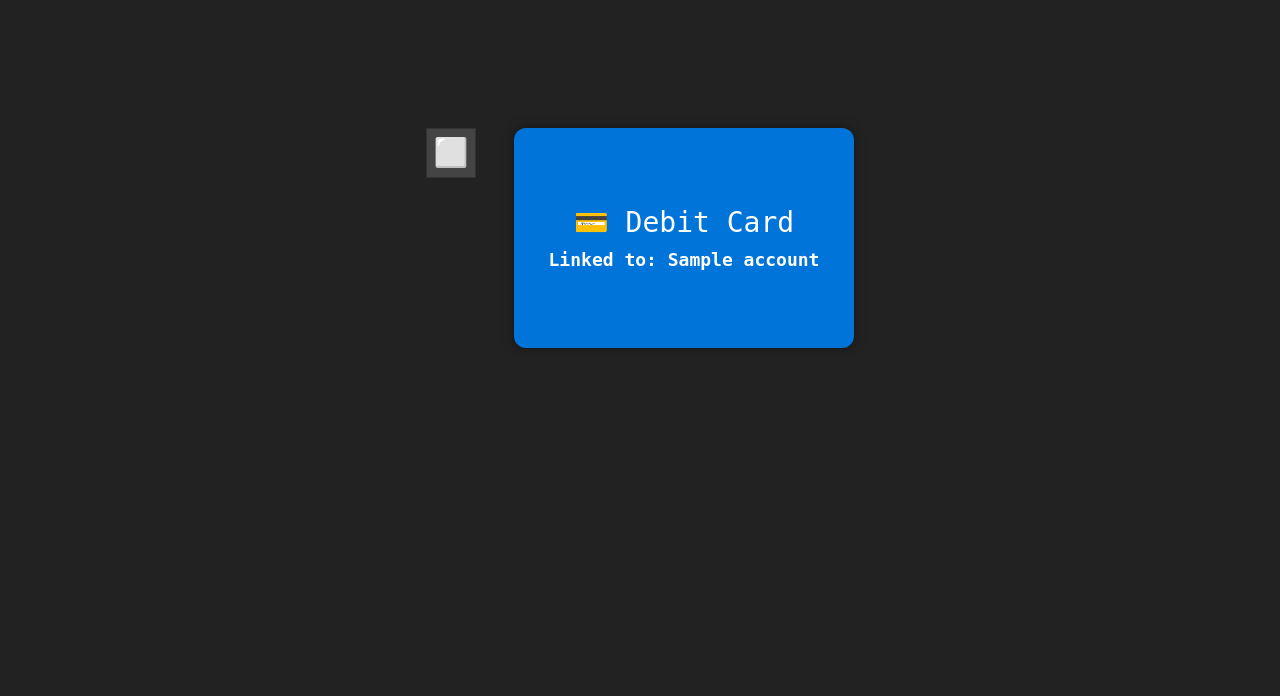
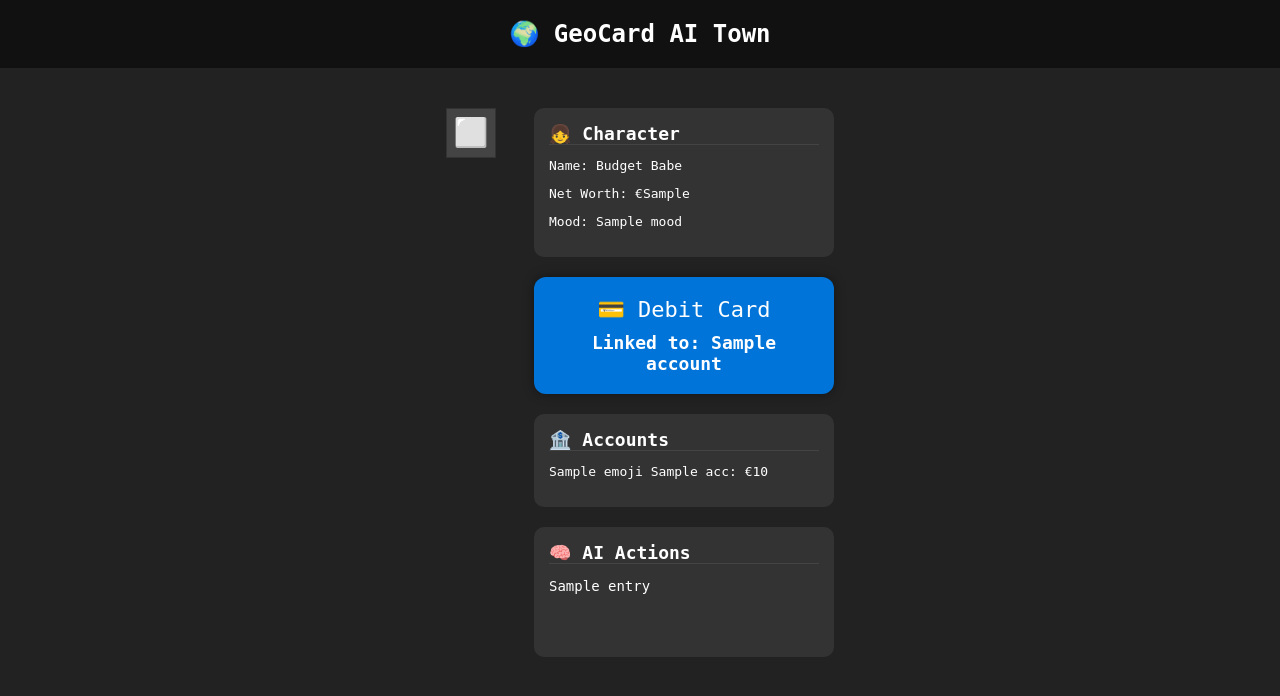
Before and after one commit to czek0/geocard, a Flask app: template SmartSpendAITown/templates/map.html in a window 1280 px wide. Shown: the top 696 px of the page. Run offline with Flask 3, Linux system fonts and the light colour scheme; the template is opened without the code that fills it: most values are stand-ins (such as "Sample title", 1, 10 or a date in 2020); parts of the project's set-up code (start-up, migrations or seed data) failed here and were passed over.

Commit message:
Added more spice to the demo

```diff
--- a/SmartSpendAITown/app.py
+++ b/SmartSpendAITown/app.py
@@ -12,9 +12,15 @@ N = 10  # Grid size
 
 grid_data = {'pos': [0, 0]}
 store_locations = {
-    "2,3": "Starbucks", "1,1": "Albert Heijn", "5,5": "Zara",
-    "7,2": "Etos", "8,8": "Planet Fitness", "3,6": "De Drie Gezusters"
+    "2,3": "Starbucks",
+    "1,1": "Albert Heijn",
+    "5,5": "Zara",
+    "7,2": "Etos",
+    "8,8": "Spa",
+    "3,6": "Tulip Cafe",
+    "4,5": "Hair Salon"
 }
+
 
 categories = ["groceries", "cafe", "shopping", "skincare", "fitness", "nightlife", "other"]
 category_to_account_id = {}
@@ -48,7 +54,7 @@ category_to_account_id = {}
 # Output the final mapping
 if not accounts:
     for cat in categories:
-        print(f"Creating account: {category}")
+        print(f"Creating account: {cat}")
 
         new_account_response = MonetaryAccountBankApiObject.create(
             currency="EUR",
@@ -118,7 +124,39 @@ def classify_store_nvidia(store_name):
 
 @app.route('/')
 def index():
-    return render_template('map.html', grid_size=N, pos=grid_data['pos'], stores=store_locations)
+    # Fetch balances to render live accounts
+    accounts = MonetaryAccountBankApiObject.list().value
+    display_accounts = []
+    total = 0.0
+
+    all_accounts = MonetaryAccountBankApiObject.list().value
+    display_accounts = []
+    total = 0.0
+
+    for acc in all_accounts:
+        if acc.status != "ACTIVE":
+            continue  # Skip archived/blocked accounts
+
+        balance = float(acc.balance.value)
+        total += balance
+        display_accounts.append({
+            "id": acc.id_,
+            "name": acc.description,
+            "balance": f"{balance:.2f}",
+            "emoji": "💰" if balance > 0 else "⚠️"
+        })
+
+
+    return render_template('map.html',
+        grid_size=N,
+        pos=grid_data['pos'],
+        stores=store_locations,
+        net_worth=f"{total:.2f}",
+        account=grid_data.get('linked_account', 'None'),
+        accounts=display_accounts,
+        mood=grid_data.get('mood', "💡 Budget-empowered"),
+        log=grid_data.get('log', [])
+    )
 
 @app.route('/move', methods=['POST'])
 def move():
@@ -137,14 +175,15 @@ def move():
             category = classify_store_nvidia(store)
             account_id = category_to_account_id.get(category, primary_account.id_)
 
-            # Update fallback account
             CardApiObject.update(
                 card_id=card_id,
                 monetary_account_id_fallback=account_id
             )
 
-            # Set for rendering
             grid_data['linked_account'] = category.capitalize()
+            grid_data['log'] = [f"Visited {store} → {category}. Card linked to {category.capitalize()}."]
+        else:
+            grid_data['log'] = []
 
     return jsonify({
         'pos': grid_data['pos'],
--- a/SmartSpendAITown/templates/map.html
+++ b/SmartSpendAITown/templates/map.html
@@ -2,18 +2,28 @@
 <html lang="en">
 <head>
   <meta charset="UTF-8">
-  <title>Geocard AI Town</title>
+  <title>GeoCard AI Town</title>
   <style>
     body {
       font-family: monospace;
       background-color: #222;
       color: #fff;
+      margin: 0;
+      padding: 0;
+    }
+    header {
+      text-align: center;
+      padding: 20px;
+      background-color: #111;
+      font-size: 24px;
+      font-weight: bold;
+    }
+    .container {
       display: flex;
-      flex-direction: row;
+      justify-content: center;
       align-items: flex-start;
-      justify-content: center;
       gap: 40px;
-      padding-top: 40px;
+      padding: 40px;
     }
     #grid {
       display: grid;
@@ -30,50 +40,85 @@
       line-height: 48px;
       border: 1px solid #333;
     }
-    #card-ui {
+    #sidebar {
+      width: 300px;
       display: flex;
       flex-direction: column;
-      align-items: center;
+      gap: 20px;
     }
     .card-square {
-      width: 300px;
-      height: 180px;
       background-color: #0074D9;
-      display: flex;
-      flex-direction: column;
-      align-items: center;
-      justify-content: center;
-      font-size: 20px;
       border-radius: 12px;
+      padding: 20px;
+      text-align: center;
       box-shadow: 0 0 12px rgba(0,0,0,0.4);
-      color: #fff;
-      text-align: center;
-      padding: 20px;
     }
     .card-title {
-      font-size: 28px;
+      font-size: 22px;
       margin-bottom: 10px;
     }
     .account-text {
+      font-weight: bold;
       font-size: 18px;
-      font-weight: bold;
+    }
+    .profile {
+      background-color: #333;
+      border-radius: 10px;
+      padding: 15px;
+    }
+    .profile h3, .accounts h3, .log h3 {
+      margin: 0 0 10px;
+      font-size: 18px;
+      border-bottom: 1px solid #444;
+    }
+    .accounts {
+      background-color: #333;
+      border-radius: 10px;
+      padding: 15px;
+    }
+    .log {
+      background-color: #333;
+      border-radius: 10px;
+      padding: 15px;
+      font-size: 14px;
+      height: 100px;
+      overflow-y: auto;
     }
   </style>
 </head>
 <body>
-  <div style="width: 100%; text-align: center; position: fixed; top: 0; padding: 10px 0; background-color: #222; z-index: 1000;">
+  <header>🌍 GeoCard AI Town</header>
 
-  </div>
-  <div style="margin-top: 80px; display: flex; flex-direction: row; align-items: flex-start; justify-content: center; gap: 40px; width: 100%;">
+  <div class="container">
+    <div id="grid"></div>
 
+    <div id="sidebar">
+      <div class="profile">
+        <h3>👧 Character</h3>
+        <p>Name: Budget Babe</p>
+        <p>Net Worth: €{{ net_worth }}</p>
+        <p>Mood: {{ mood or "💡 Budget-empowered" }}</p>
+      </div>
 
-<div id="grid"></div>
+      <div class="card-square">
+        <div class="card-title">💳 Debit Card</div>
+        <div class="account-text">Linked to: {{ account or 'None' }}</div>
+      </div>
 
-  <div id="card-ui">
-    <div class="card-square">
-      <div class="card-title">💳 Debit Card</div>
-      <div class="account-text">
-        Linked to: {{ account or 'None' }}
+      <div class="accounts">
+        <h3>🏦 Accounts</h3>
+        <ul style="list-style: none; padding-left: 0;">
+        {% for acc in accounts %}
+          <li>{{ acc.emoji }} {{ acc.name }}: €{{ acc.balance }}</li>
+        {% endfor %}
+        </ul>
+      </div>
+
+      <div class="log">
+        <h3>🧠 AI Actions</h3>
+        {% for entry in log %}
+          <p>{{ entry }}</p>
+        {% endfor %}
       </div>
     </div>
   </div>
@@ -82,9 +127,8 @@
     const gridSize = {{ grid_size }};
     const playerPos = {{ pos }};
     const storeMap = {{ stores | tojson }};
-    const accountText = document.querySelector('.account-text');
+    const gridEl = document.getElementById("grid");
 
-    const gridEl = document.getElementById("grid");
     function drawGrid(pos) {
       gridEl.innerHTML = '';
       for (let y = 0; y < gridSize; y++) {
@@ -117,11 +161,10 @@
         .then(res => res.json())
         .then(data => {
           drawGrid(data.pos);
-          accountText.textContent = "Linked to: " + data.account;
+          document.querySelector('.account-text').textContent = "Linked to: " + data.account;
         });
       }
     });
   </script>
-
 </body>
 </html>
```
